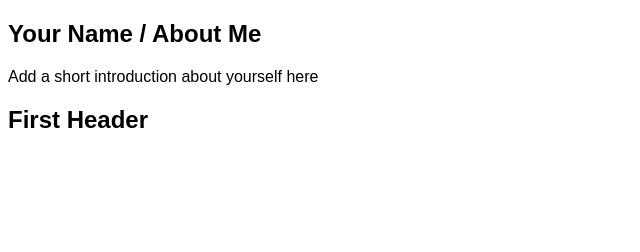
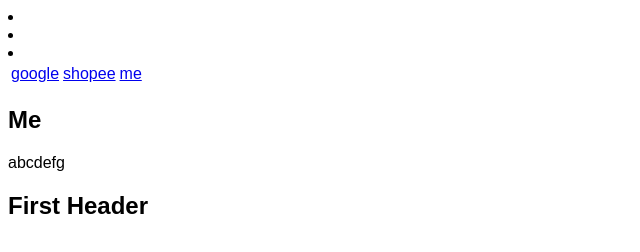
Before and after one commit to chxy75/chxy75.github.io, a plain HTML site: page index.html in a window 1280 px wide. Shown: the whole page, without its empty margins (0-640 px from the left). Drawn offline with Linux system fonts and the light colour scheme.

Commit message:
Update index.html

```diff
--- a/index.html
+++ b/index.html
@@ -10,6 +10,7 @@
     <meta name="viewport" content="width=device-width, initial-scale=1, shrink-to-fit=no" />
     <meta name="description" content="The portfolio of a JC student"> <!-- search engine description used by Google. Edit this. -->
     <meta name="keyword" content="portfolio">  <!-- search engine tags used by Google. Add more of your own. -->
+    <meta name="author" content= "xy">
 
     <!-- If you'd like nicer "default" theming for your portfolio, consider using a baseline css stylesheet e.g. https://newcss.net/ -->
     <link rel="stylesheet" href="styles.css">  <!-- External CSS for defining your own stylesheet -->
@@ -22,15 +23,25 @@
     The (optional) <header> HTML element represents introductory content that would usually be shown at the top of every page in a group of pages.
     For example, a logo or top banner, with a navigation bar.
     -->
-    <header></header>
+    <header>
+      <nav>
+        <table>
+          <tr>
+            <li><td><a href = "www.google.com" target= _blank> google</a></td></li>
+            <li><td><a href = "www.shopee.com" target= _blank>shopee</a></td></li>
+            <li><td><a href = "#ME">me</a></td></li>
+          </tr>
+        </table>
+      </nav>
+    </header>
 
     <!--
     The (optional) <section> element is used to encapsulate standalone sections of content.
     It makes sense to use them for a portfolio, but perhaps not for an essay.
     -->
     <section>
-      <h1>Your Name / About Me</h1>
-      <p>Add a short introduction about yourself here</p>
+      <h1 id="ME">Me</h1>
+      <p>abcdefg</p>
     </section>
 
     <section>
```
